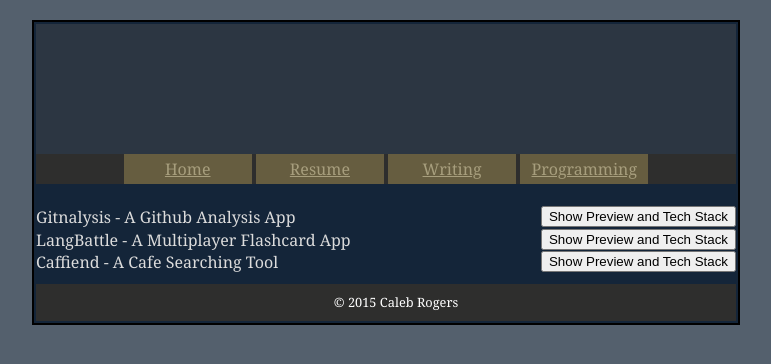
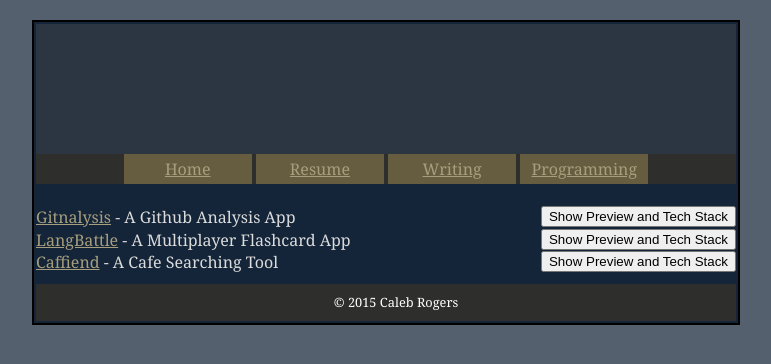
Before and after one commit to komali2/personalWebsite, a PHP site: page /portfolio.html in a window 1280 px wide. Shown: the top 364 px of the page, without its empty margins (254-1025 px from the left). Run offline with PHP 8.4, Linux system fonts and the light colour scheme; some libraries are stand-ins or nearby versions.

Commit message:
des: fixed a tag color

```diff
--- a/portfolio.html
+++ b/portfolio.html
@@ -23,15 +23,15 @@
 
     <div class='published'>
       <div class="portfolio gitnalysis">
-        <span class="title">Gitnalysis - A Github Analysis App</span>
+        <span class="title"><a href='https://gitnalysis.herokuapp.com/'>Gitnalysis</a> - A Github Analysis App</span>
         <button data-name="gitnalysis">Show Preview and Tech Stack</button>
       </div>
       <div class="portfolio langbattle">
-        <span class="title">LangBattle - A Multiplayer Flashcard App</span>
+        <span class="title"><a href='https://langbattle.herokuapp.com/'>LangBattle</a> - A Multiplayer Flashcard App</span>
         <button data-name="langbattle">Show Preview and Tech Stack</button>
       </div>
       <div class="portfolio caffiend">
-        <span class="title">Caffiend - A Cafe Searching Tool</span>
+        <span class="title"><a href='https://caffiend.herokuapp.com/'>Caffiend</a> - A Cafe Searching Tool</span>
         <button data-name="caffiend">Show Preview and Tech Stack</button>
       </div>
     </div>
--- a/styles.css
+++ b/styles.css
@@ -95,6 +95,9 @@ nav li a:hover, nav li a.current {
   color: #A79E7D;
 }
 
+a{
+  color: #A79E7D;
+}
 
 
 h2 {
```
